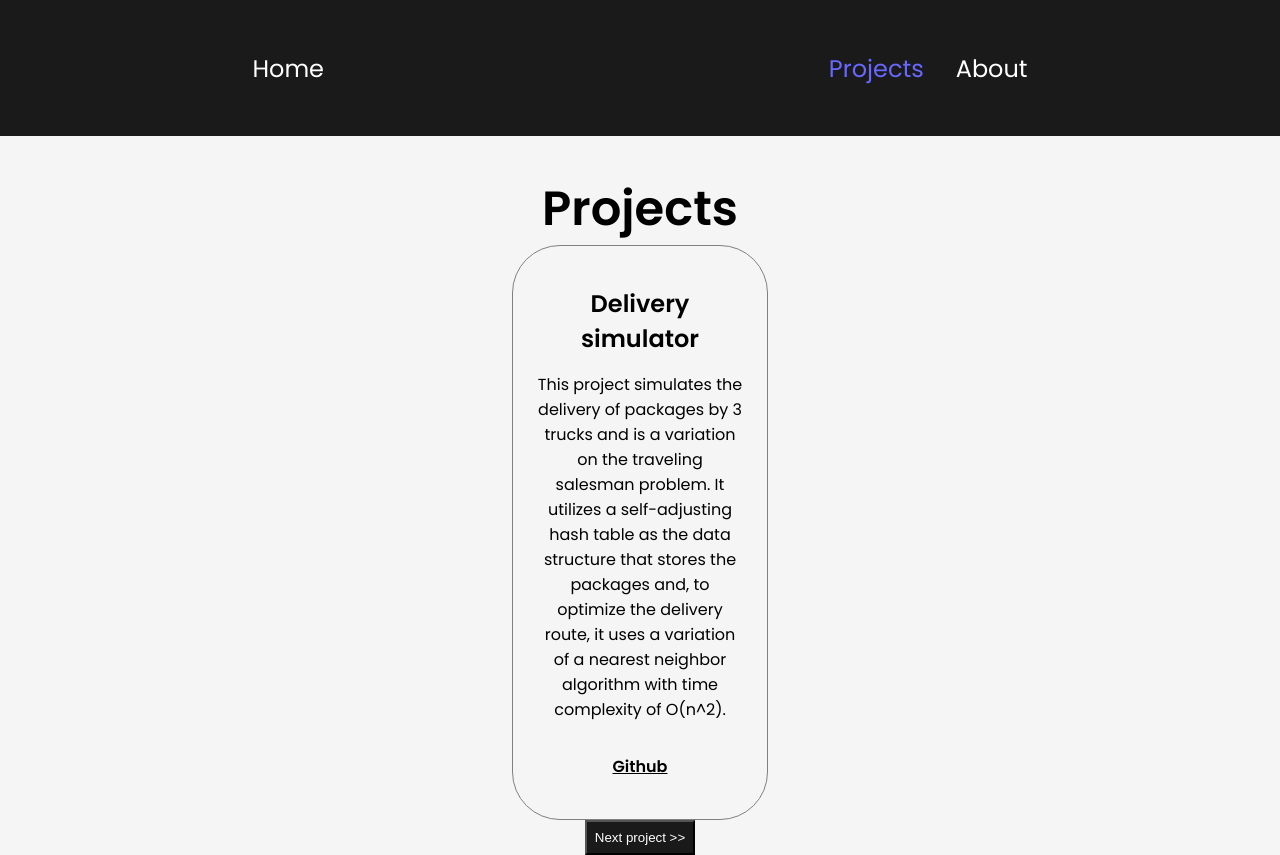
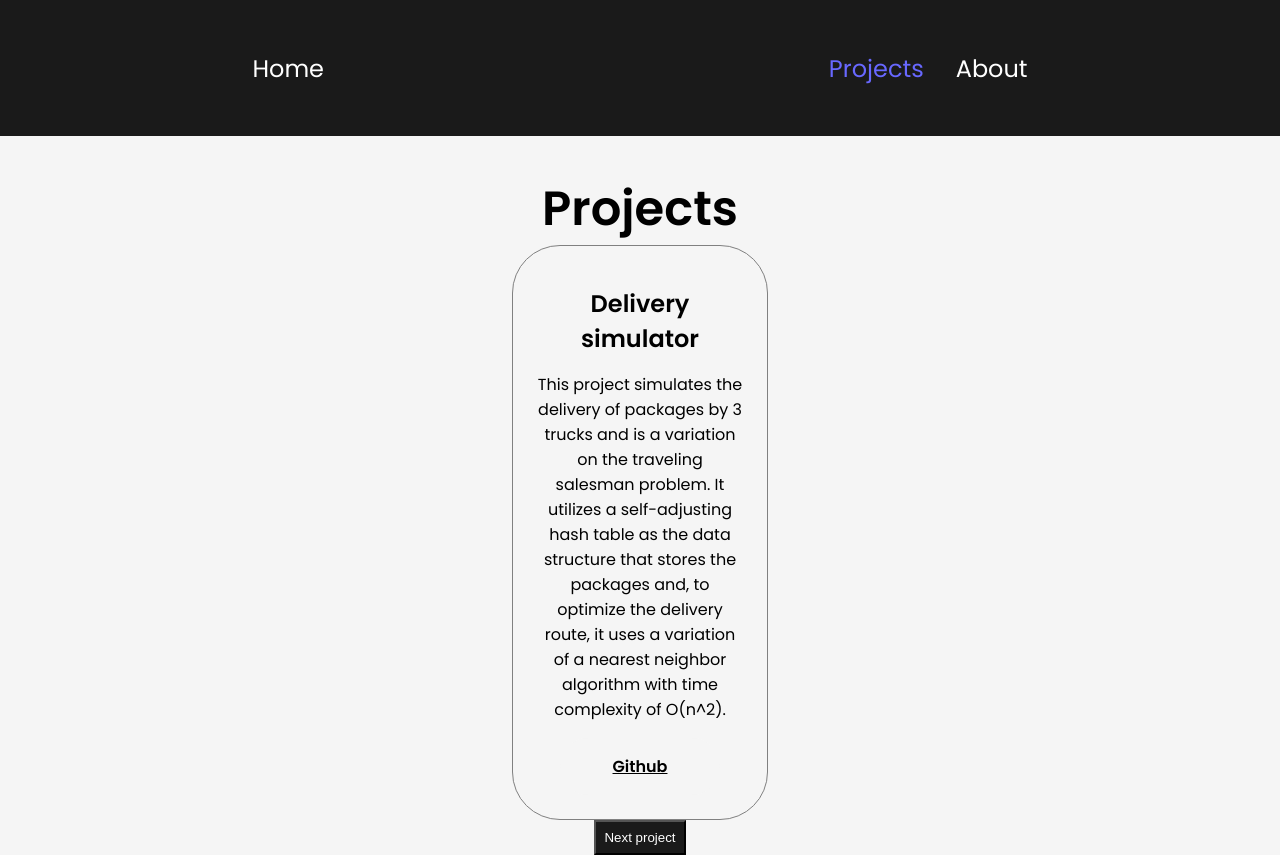
Before and after one commit to slvpaul/slvpaul.github.io, a React (Create React App) app: page / in a window 1280 px wide. Both pictures are taken after a click on the element "Projects". Built offline with nearby package versions, Linux system fonts and the light colour scheme.

Commit message:
Correction.

```diff
--- a/src/App.js
+++ b/src/App.js
@@ -101,7 +101,7 @@ function App() {
             </div>
           </div> : null}
         </div>
-        <button className="next-button" onClick={toggleProject}>Next project >></button>
+        <button className="next-button" onClick={toggleProject}>Next project</button>
       </div></div> : null}
       {changeContent === 2 ? <div className='about'>
         <h1 className='text2'>About Me</h1>
```
